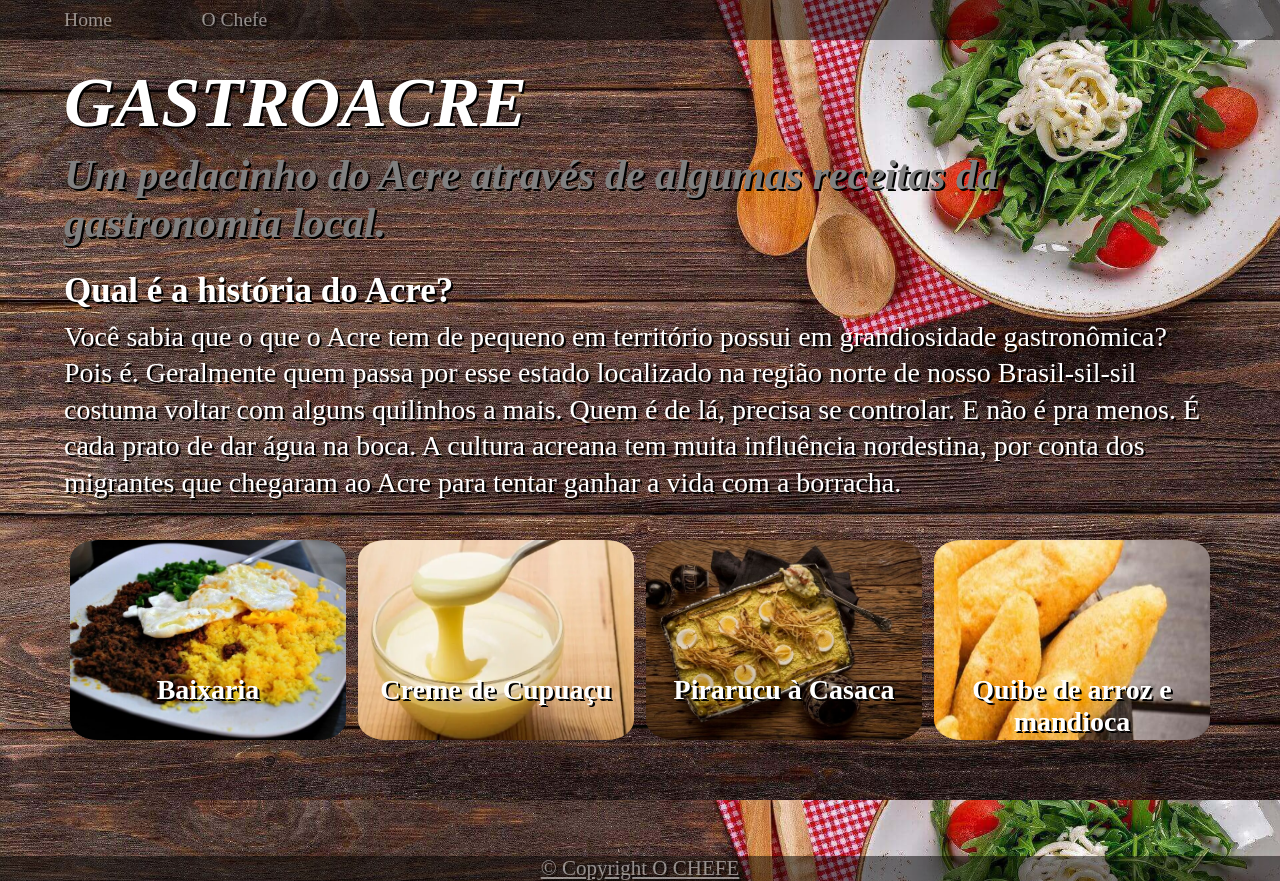
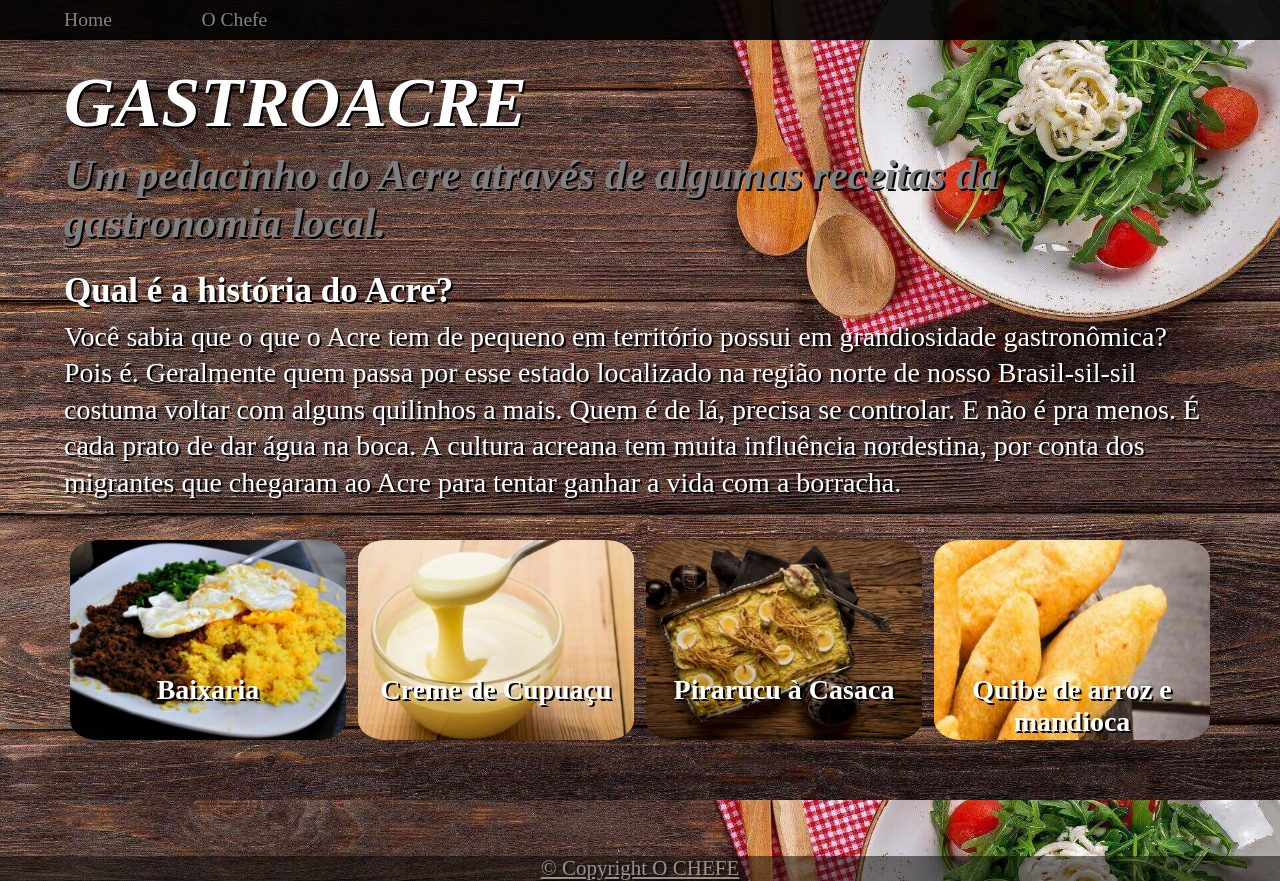
Before and after one commit to bruguedes/moduloHtmlCss, a website: page index.html in a window 1280 px wide. Drawn offline with Linux system fonts and the light colour scheme; a web font is replaced by a local one.

Commit message:
Aterando menu para fixed, com z-index

```diff
--- a/public/css/styles.css
+++ b/public/css/styles.css
@@ -4,6 +4,8 @@
   margin: 0;
   border: 0;
   box-sizing: border-box;
+}
+html {
 }
 /* *************************SMARTPHONE ******************************************* */
 body {
@@ -25,10 +27,14 @@ body {
 nav {
   width: 100%;
   height: 5vh;
-  background: rgba(0, 0, 0, 0.5);
+  background: rgba(0, 0, 0, 0.9);
   display: flex;
   justify-content: left;
   align-items: center;
+  position: fixed;
+  z-index: 3;
+  right: 0px;
+  top: 0px;
 }
 nav a {
   font-size: 1.4em;
@@ -44,6 +50,7 @@ a:hover {
 main {
   margin-left: 5%;
   margin-right: 5%;
+  padding-top: 5vh;
 }
 
 section {
@@ -190,7 +197,6 @@ footer a {
     min-width: 500px;
   }
   nav {
-    background: rgba(0, 0, 0, 0.5);
     padding: auto;
     padding-left: 10vw;
   }
@@ -338,7 +344,6 @@ footer a {
     min-width: 768px;
   }
   nav {
-    background: rgba(0, 0, 0, 0.5);
     margin-left: 0;
     padding: 0;
   }
```
